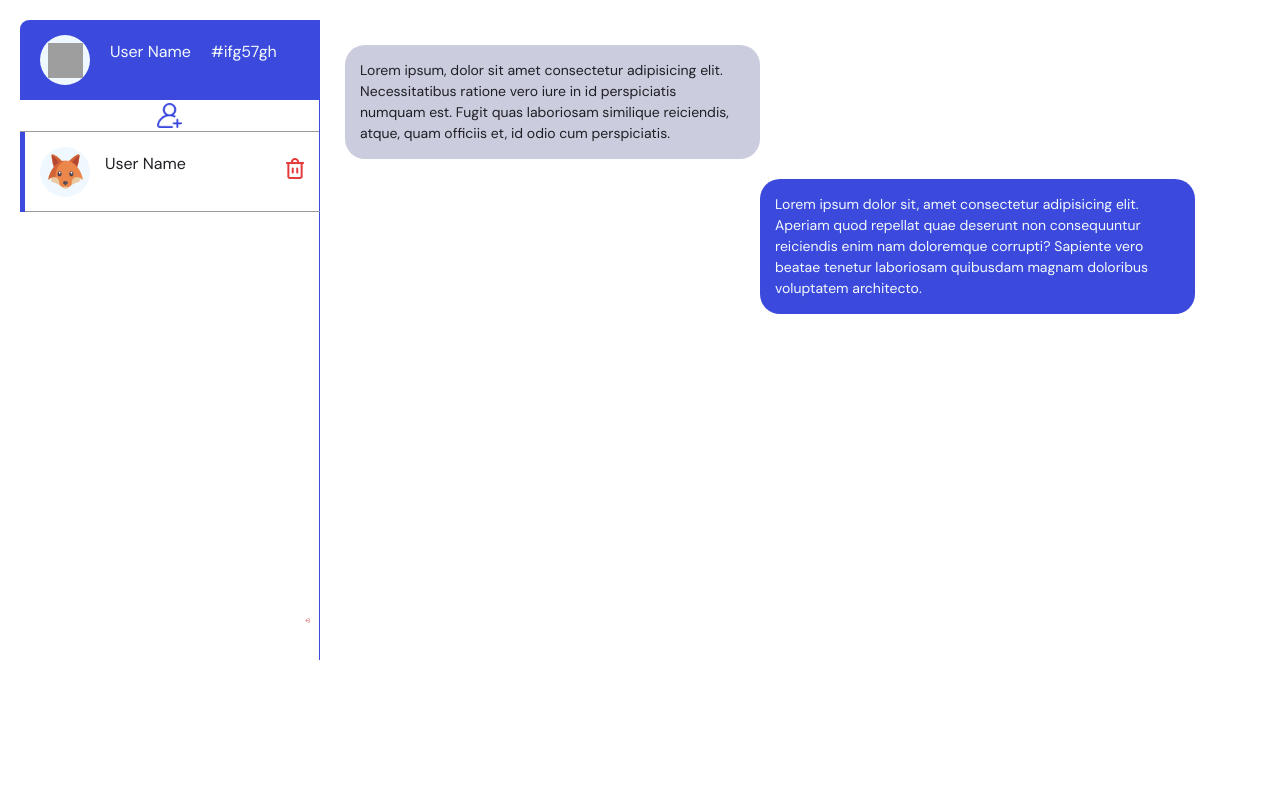
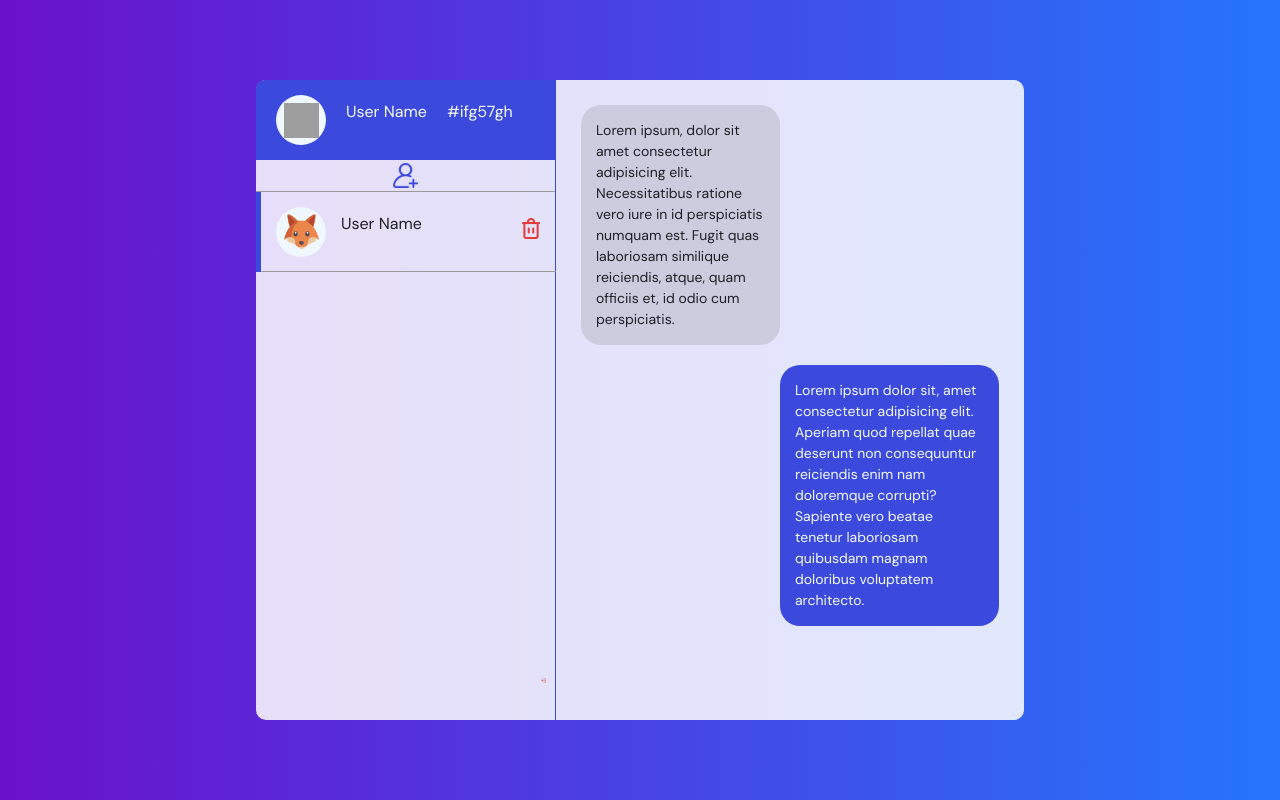
Before and after one commit to Ilcenco/SecuredMess, an ASP.NET Core app: page /Messenger/MessengerLayout in a window 1280 px wide. Run offline with ASP.NET Core 8, Linux system fonts and the light colour scheme; grey boxes are pictures that could not be loaded.

Commit message:
fixed alignement

```diff
--- a/SecuredMess/Pages/Messenger/MessengerLayout.cshtml
+++ b/SecuredMess/Pages/Messenger/MessengerLayout.cshtml
@@ -3,6 +3,7 @@
     Layout = "~/Pages/Shared/_LogLayout.cshtml";
     ViewBag.Title = "Index";
 }
+
 <div id="mainContainer">
     <div class="menuContainer">
 
--- a/SecuredMess/wwwroot/css/DashBoard.css
+++ b/SecuredMess/wwwroot/css/DashBoard.css
@@ -2,15 +2,22 @@
 
 body {
     margin: 0 auto;
+    background: #6a11cb;
+    /* Chrome 10-25, Safari 5.1-6 */
+    background: -webkit-linear-gradient(to right, rgba(106, 17, 203, 1), rgba(37, 117, 252, 1));
+    /* W3C, IE 10+/ Edge, Firefox 16+, Chrome 26+, Opera 12+, Safari 7+ */
+    background: linear-gradient(to right, rgba(106, 17, 203, 1), rgba(37, 117, 252, 1));
 }
+
 
 #mainContainer {
     display: flex;
     height: 80vh;
-    width: 1200px;
+    width: 60vw;
     background: rgba(255, 255, 255, 0.85);
     border-radius: 10px;
-    margin: 20px;
+    margin-left: 20vw;
+    margin-top: 10vh;
 }
 
 .menuContainer {
```
